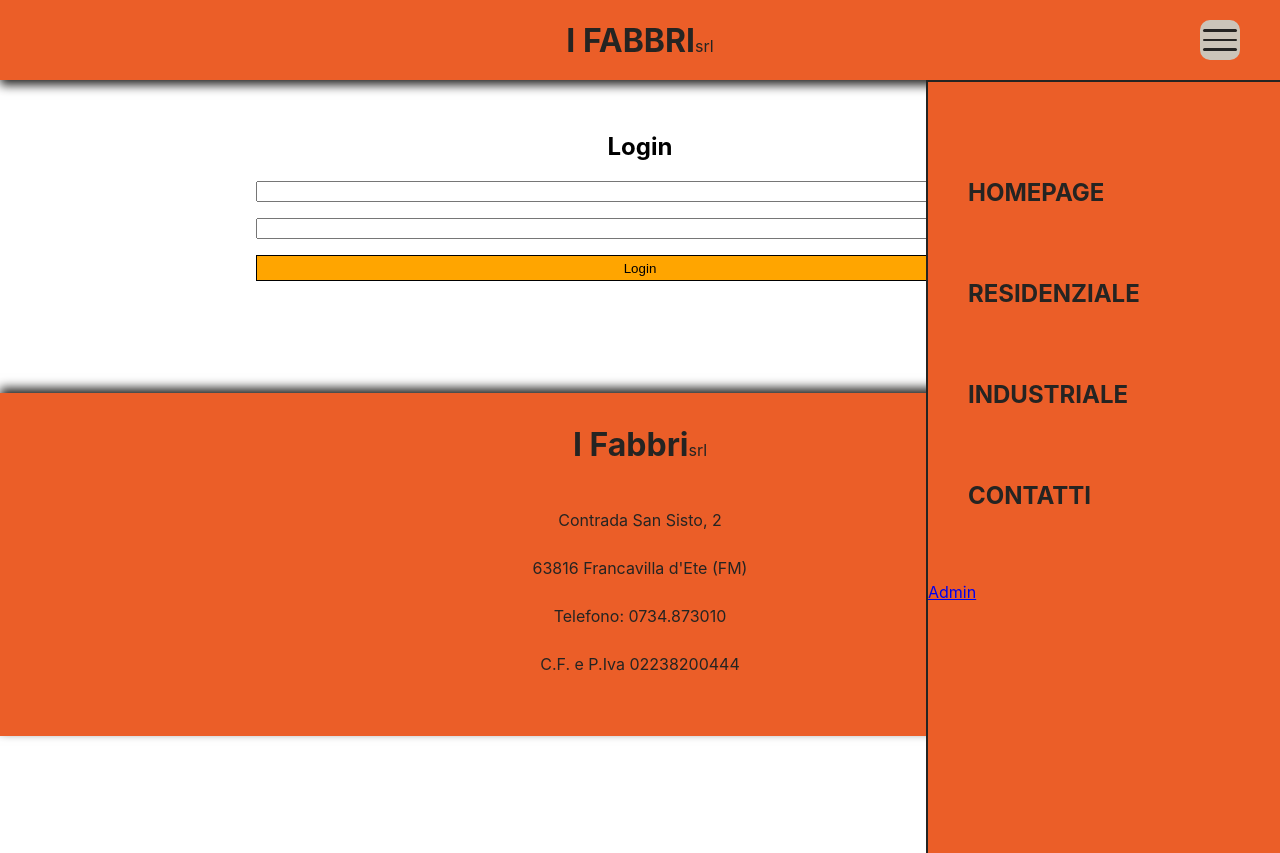
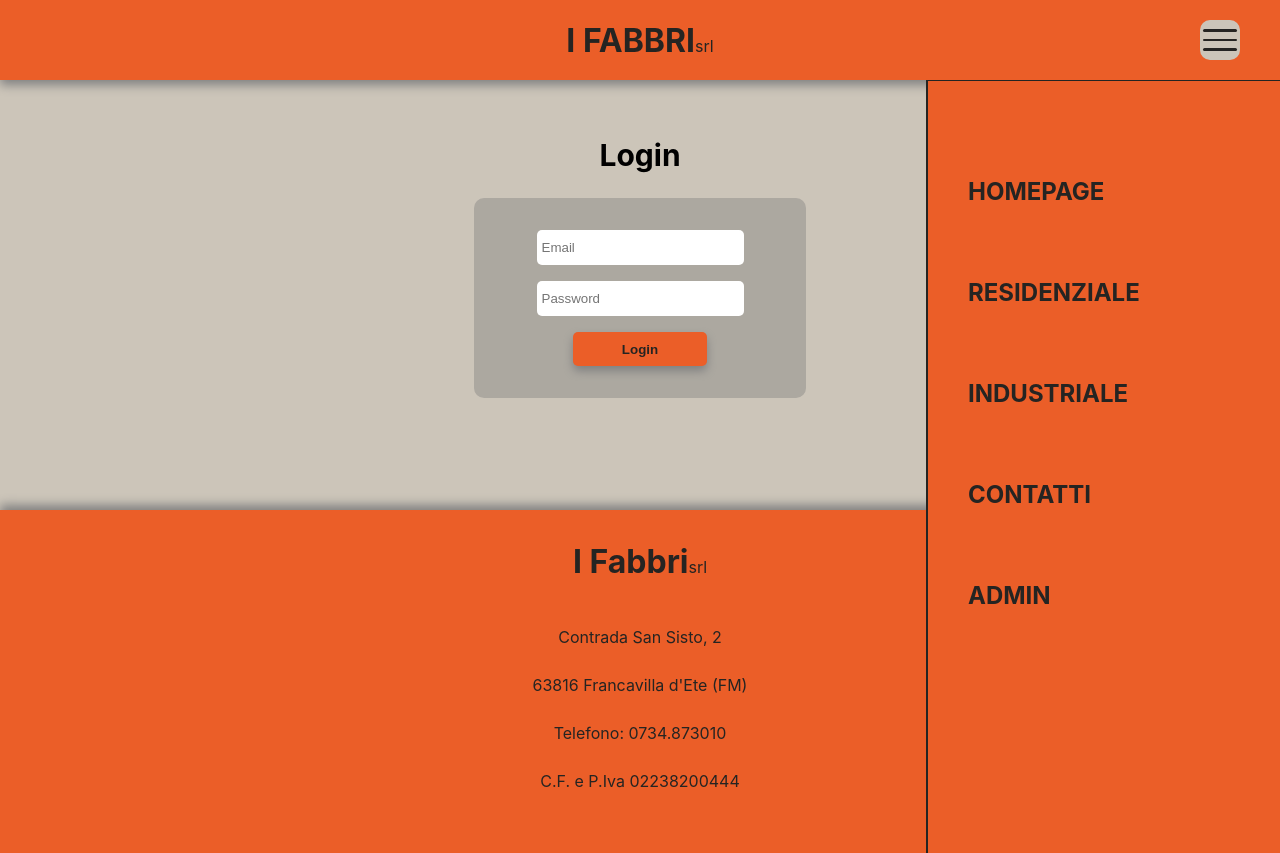
Before and after one commit to Zekel97/i-fabbri-app, a React (Create React App) app in the folder frontend/: page /login in a window 1280 px wide. Both pictures are taken after a click on the button 1220 px from the left and 40 px from the top of the page. Before the commit the page ends 800 px from the top, so only its background shows below. Built offline with nearby package versions, Linux system fonts and the light colour scheme.

Commit message:
Updated Header, Login and  Homepage style

```diff
--- a/frontend/src/assets/components/Header.js
+++ b/frontend/src/assets/components/Header.js
@@ -5,16 +5,15 @@ import React, { useState } from 'react';
 function Header() {
   const [menuOpen, setMenu] = useState(false);
 
-  function openMenu()
-  {
+  const openMenu = () => {
     setMenu(!menuOpen);
   }
 
 
-  function MainNavigation()
-  {
-    if (menuOpen) {
-      return  <div className="nav">
+  const MainNavigation = () => {
+    return (
+      menuOpen &&
+      <div className="nav">
         <ul>
           <li>
             <Link to="/" onClick={() => this.closeMenu()}>Homepage</Link>
@@ -28,11 +27,13 @@ function Header() {
           <li>
             <Link to="/contatti" onClick={() => this.closeMenu()}>Contatti</Link>
           </li>
+          <li>
+            <Link to="/admin">Admin</Link>
+          </li>
         </ul>
-                <Link to="/login">Admin</Link>
-              </div>;
-    }
-    return null;
+
+      </div>
+    )
   }
 
   return (
--- a/frontend/src/assets/components/Login.js
+++ b/frontend/src/assets/components/Login.js
@@ -5,8 +5,8 @@ import { useNavigate } from 'react-router-dom';
 var password = '';
 var email = '';
 
+function Login() {
 
-function Login() {
     let navigate = useNavigate();
 
     function executeLogin(e) {
@@ -56,12 +56,27 @@ function Login() {
         password = e.target.value;
     }
 
-    return(
+
+    return (
+
         <div className="login">
             <h2>Login</h2>
             <div className="inputs">
-                <input onChange={getEmail} type="email"></input>
-                <input onChange={getPassword} type="password"></input>
+                <div className="div-input">
+                    <input
+                        placeholder="Email"
+                        className="input"
+                        onChange={getEmail}
+                        type="email"></input>
+                </div>
+                <div className="div-input">
+                    <input
+                        placeholder="Password"
+                        className="input"
+                        onChange={getPassword}
+                        type="password"></input>
+                </div>
+
                 <button onClick={executeLogin}>Login</button>
             </div>
         </div>
--- a/frontend/src/assets/styles/Footer.css
+++ b/frontend/src/assets/styles/Footer.css
@@ -7,7 +7,7 @@
 
 footer{
     position: relative;
-    box-shadow: 0px -5px 10px var(--font-color);
+    box-shadow: 0px -5px 10px gray;
     height: 35%;
     background-color: var(--main-color);
     color: var(--font-color);
--- a/frontend/src/assets/styles/Header.css
+++ b/frontend/src/assets/styles/Header.css
@@ -19,7 +19,7 @@ header {
     justify-content: center;
     align-items: center;
     background-color: var(--main-color);
-    box-shadow: 0px 5px 10px var(--font-color);
+    box-shadow: 0px 5px 10px gray;
 }
 
 header > a {
@@ -39,6 +39,7 @@ header > a > .title {
 }
 
 header > .menu {
+    cursor: pointer;
     position: absolute;
     right: 3em;
     height: 3em;
@@ -93,7 +94,7 @@ header > .open {
 
 .nav {
     padding-top: 2em;
-    border-top: 2px solid var(--font-color);
+    border-top: 1px solid var(--font-color);
     border-left: 2px solid var(--font-color);
     position: absolute;
     right: 0;
--- a/frontend/src/assets/styles/Homepage.css
+++ b/frontend/src/assets/styles/Homepage.css
@@ -17,6 +17,7 @@
     background-color: var(--background-color);
     padding-bottom: 10em;
     margin-bottom: 5em;
+
 }
 
 .circle-left{
@@ -26,12 +27,13 @@
     height: 300px;
     text-align: left;
     border-radius: 150px 0 0 150px;
-    border: black solid 1px;
+    border: var(--font-color) solid 1px;
     display: flex;
     align-items: center;
     background-color: var(--main-color);
     color: var(--font-color);
     font-size: 17px;
+    box-shadow: 0px 5px 10px gray;
 }
 
 .circle-right{
@@ -40,16 +42,24 @@
     width: 150px;
     height: 300px;
     border-radius: 0 150px 150px 0;
-    border: black solid 1px;
+    border: var(--font-color) solid 1px;
     display: flex;
     align-items: center;
     text-align: right;
     background-color: var(--main-color);
     color: var(--font-color);
     font-size: 17px;
+    box-shadow: 0px 5px 10px gray;
+
 }
 .circle-right > .text{
     margin-left: auto;
+
+}
+.text > a{
+    color: inherit;
+    text-decoration: none;
+    box-shadow: none;
 }
 
 @media (min-width: 700px){
--- a/frontend/src/assets/styles/Login.css
+++ b/frontend/src/assets/styles/Login.css
@@ -1,21 +1,53 @@
 .login {
     padding: 7em 2em;
     height: max-content;
+    background-color: var(--background-color);
+}
+.login > h2{
     text-align: center;
+    font-size: 30px;
 }
 
 .login > .inputs {
     display: grid;
     grid-template-rows: 2;
+    justify-content: center;
     gap: 1em;
-    width: 60vw;
     margin: 0 auto;
+    background-color:  rgba(122, 122, 122, 0.4);
+    border-radius: 10px;
+    padding: 2em 1em;
+    width: 300px;
+}
+
+.div-input{
+    display: flex;
+    gap: 1em;
+}
+
+.input{
+    border: none;
+    border-radius: 5px;
+    padding-left: 5px;
+    width: 15em;
+    height: 2.5em;
+
+}
+.input:focus{
+    outline: none;
+    box-shadow: 0px 5px 10px gray;
+    border: 2px solid var(--main-color);
 }
 
 .login > .inputs > button {
-    height: 2em;
-    background-color: orange;
-    border: 1px solid black;
-    color: black;
-
+    cursor: pointer;
+    height: 2.5em;
+    width: 10em;
+    background-color: var(--main-color);
+    font-weight: bold;
+    color: var(--font-color);
+    border: none;
+    border-radius: 5px;
+    box-shadow: 0px 5px 10px gray;
+    justify-self: center;
 }
```
Also changed, not shown: 1 other file (tests, documents, lock files or other folders). Lines whose indentation alone changed are shown as unchanged.
